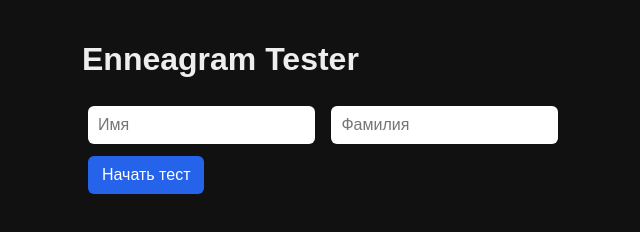
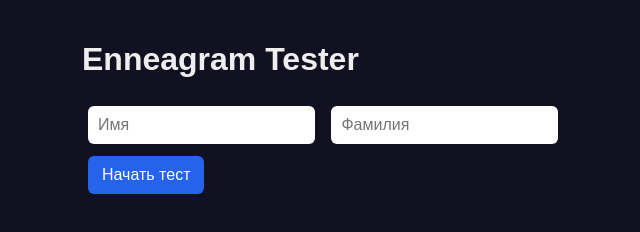
Before and after one commit to Alkaspar66/enn_questionnaire, a plain HTML site: page index.html in a window 1280 px wide. Shown: the whole page, without its empty margins (158-798 px from the left). Drawn offline with nearby package versions, Linux system fonts and the light colour scheme.

Commit message:
Update style.css

```diff
--- a/style.css
+++ b/style.css
@@ -1,6 +1,6 @@
 body {
   font-family: sans-serif;
-  background: #111;
+  background: #112;
   color: #eee;
   margin: 0;
   padding: 0;
```
